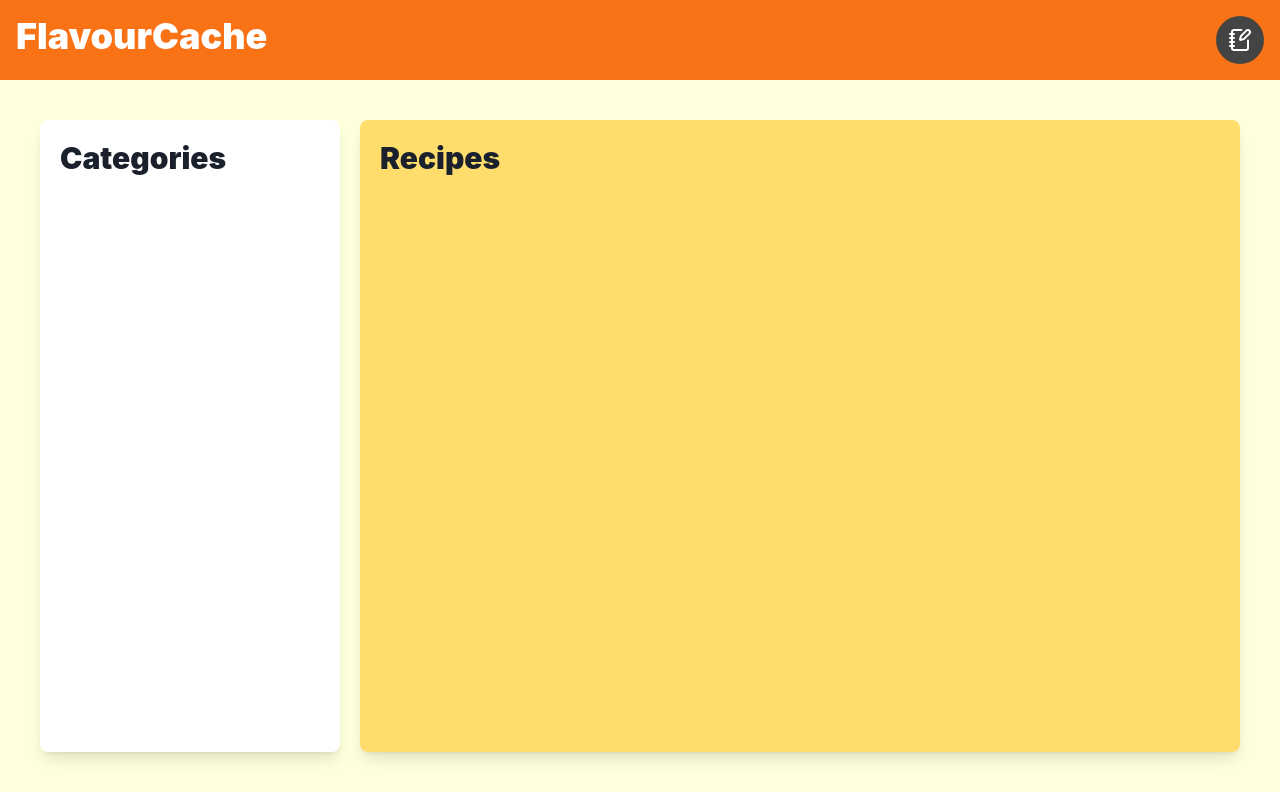
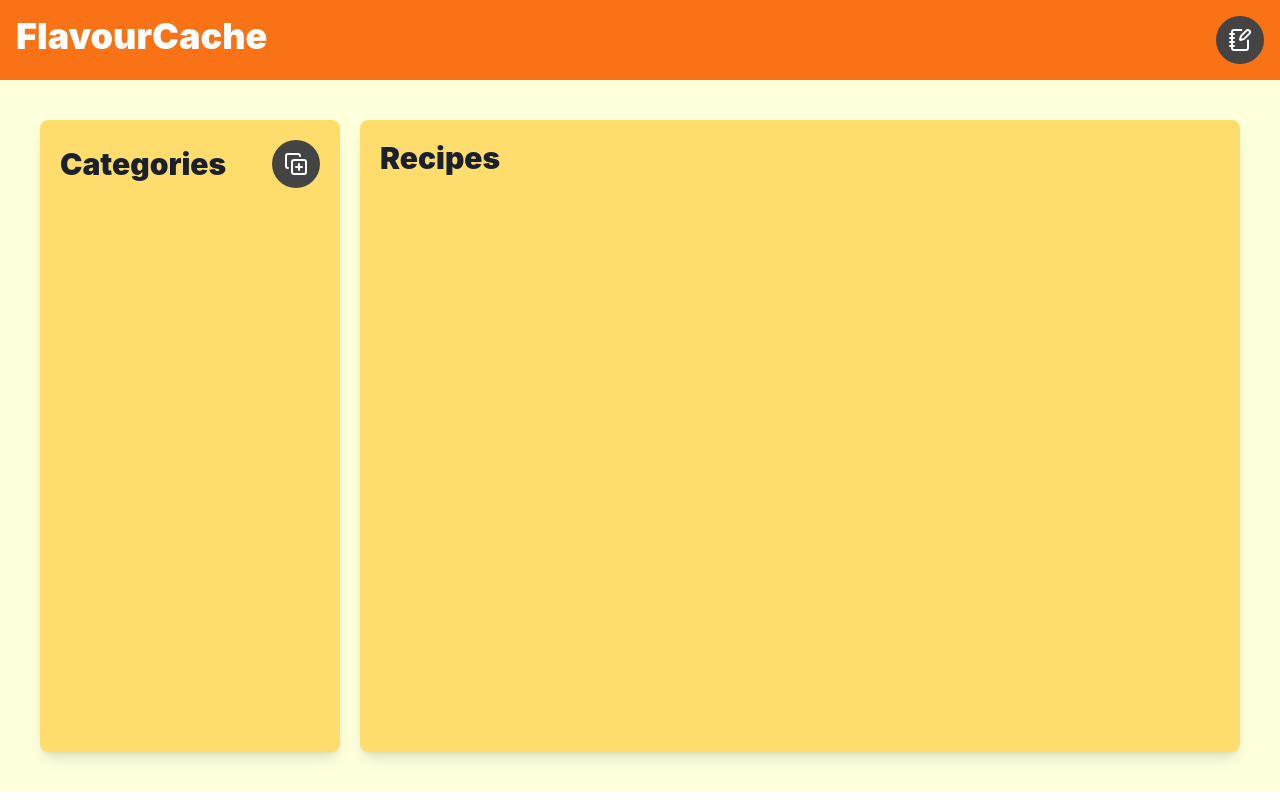
Before and after one commit to wisyxx/FlavourCache, a React (Vite) app: page / in a window 1280 px wide. Built offline with nearby package versions, Linux system fonts and the light colour scheme.

Commit message:
Add new category button and change RecipeContext

```diff
--- a/src/components/CategoryList.tsx
+++ b/src/components/CategoryList.tsx
@@ -1,7 +1,54 @@
+import {
+  IconButton,
+  Modal,
+  ModalBody,
+  ModalCloseButton,
+  ModalContent,
+  ModalHeader,
+  ModalOverlay,
+} from '@chakra-ui/react';
+import { CopyPlus } from 'lucide-react';
+import { useRecipe } from '../hooks/useRecipe';
+
 export const CategoryList = () => {
+  const { isCategoryModalOpen, onCloseCategoryModal, onOpenCategoryModal } =
+    useRecipe();
   return (
-    <div className="bg-white shadow-lg rounded-lg p-5 min-w-[300px]">
-      <h1 className=" text-3xl font-black">Categories</h1>
+    <div className="bg-[#ffdd6d] shadow-lg rounded-lg p-5 min-w-[300px]">
+      <div className="flex justify-between items-center">
+        <h1 className=" text-3xl font-black">Categories</h1>
+        <IconButton
+          onClick={onOpenCategoryModal}
+          aria-label="New recipe"
+          bg="#444444"
+          size="lg"
+          isRound={true}
+          _hover={{
+            background: '#ffc60b',
+          }}
+          _active={{
+            background: '#c99c09',
+          }}
+          icon={<CopyPlus className=" text-white" />}
+        >
+          Button
+        </IconButton>
+
+        <Modal
+          size="xl"
+          isOpen={isCategoryModalOpen}
+          onClose={onCloseCategoryModal}
+        >
+          <ModalOverlay />
+          <ModalContent bg="#feffdb">
+            <ModalHeader fontWeight="bold">Add new recipe</ModalHeader>
+            <ModalCloseButton />
+            <ModalBody>
+              <h1>It works</h1>
+            </ModalBody>
+          </ModalContent>
+        </Modal>
+      </div>
     </div>
   );
 };
--- a/src/contexts/RecipeContext.tsx
+++ b/src/contexts/RecipeContext.tsx
@@ -11,9 +11,12 @@ type RecipeContextProps = {
   state: RecipeState;
   dispatch: Dispatch<RecipeActions>;
   /* ChakraUI useDisclosure() */
-  onOpen: () => void;
-  onClose: () => void;
-  isOpen: boolean;
+  onOpenRecipeModal: () => void;
+  onCloseRecipeModal: () => void;
+  isRecipeModalOpen: boolean;
+  onOpenCategoryModal: () => void;
+  onCloseCategoryModal: () => void;
+  isCategoryModalOpen: boolean;
 };
 
 type RecipeProviderProps = {
@@ -23,12 +26,30 @@ type RecipeProviderProps = {
 export const RecipeContext = createContext<RecipeContextProps>(null!);
 
 export const RecipeProvider = ({ children }: RecipeProviderProps) => {
-  const { onOpen, onClose, isOpen } = useDisclosure();
+  const {
+    onOpen: onOpenRecipeModal,
+    onClose: onCloseRecipeModal,
+    isOpen: isRecipeModalOpen,
+  } = useDisclosure();
+  const {
+    onOpen: onOpenCategoryModal,
+    onClose: onCloseCategoryModal,
+    isOpen: isCategoryModalOpen,
+  } = useDisclosure();
   const [state, dispatch] = useReducer(recipeReducer, initialState);
 
   return (
     <RecipeContext.Provider
-      value={{ state, dispatch, onOpen, onClose, isOpen }}
+      value={{
+        state,
+        dispatch,
+        onOpenRecipeModal,
+        onCloseRecipeModal,
+        isRecipeModalOpen,
+        onOpenCategoryModal,
+        onCloseCategoryModal,
+        isCategoryModalOpen,
+      }}
     >
       {children}
     </RecipeContext.Provider>
```
